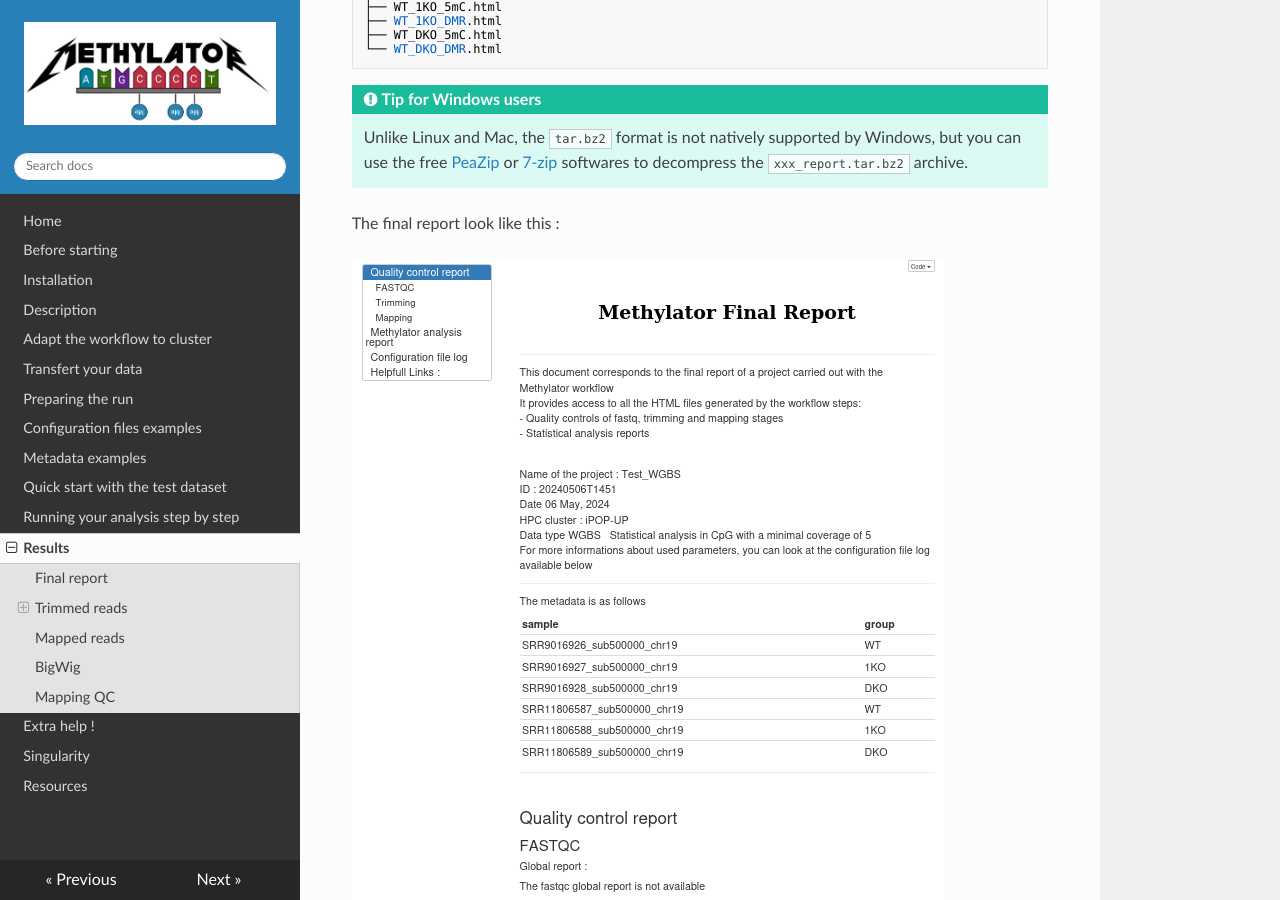
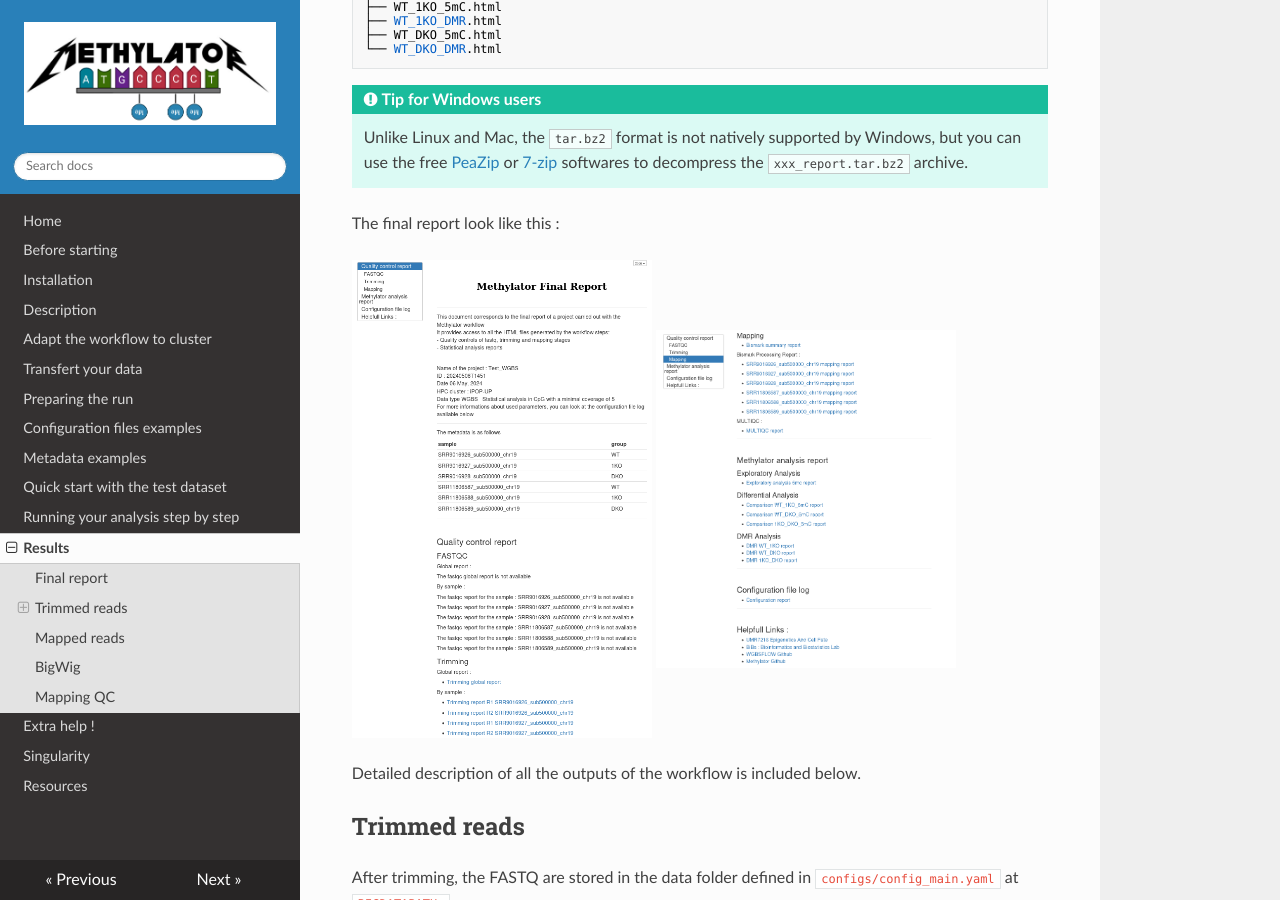
Before and after one commit to parisepigenetics/Methylator-Documentation, an MkDocs documentation site: the page built from docs/results.md, in a window 1280 px wide and 900 px high, scrolled down 2170 px. Built offline with MkDocs 1.6.1, drawn with Linux system fonts in a browser that asks for light colours; nearby versions of some CDN libraries.

Commit message:
Update results.md

```diff
--- a/docs/results.md
+++ b/docs/results.md
@@ -125,8 +125,8 @@ A compressed archive named `20210727T1030_report.tar.bz2` is also generated and
 
 The final report look like this :
 
-![final_report1](img/final_report_1.png)
-![final_report2](img/final_report_2.png)
+![final_report1](img/final_report_1.png){ width="300" height="1000" }
+![final_report2](img/final_report_2.png){ width="300" height="1000" }
 
 Detailed description of all the outputs of the workflow is included below.
 
```
